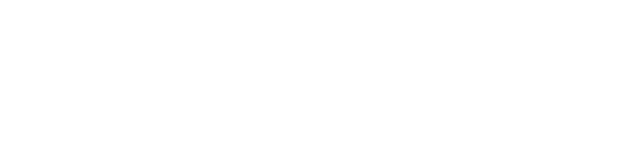
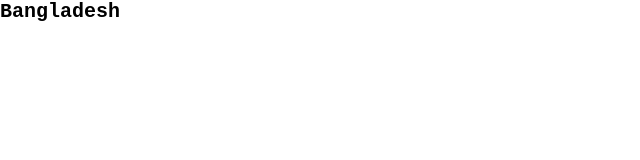
Before and after one commit to rifatabrarjowad/template_01, a plain HTML site: page index.html in a window 1280 px wide. Shown: the whole page, without its empty margins (0-640 px from the left). Drawn offline with Linux system fonts and the light colour scheme.

Commit message:
Adding file

```diff
--- a/css/style.css
+++ b/css/style.css
@@ -0,0 +1,6 @@
+*{
+    padding: 0px;
+    margin: 0px;
+    font-size: 20px;
+    font-family: 'Courier New', Courier, monospace;
+}
--- a/index.html
+++ b/index.html
@@ -10,7 +10,7 @@
 </head>
 
 <body>
-
+    <h1>Bangladesh</h1>
 </body>
 
 </html>
```
